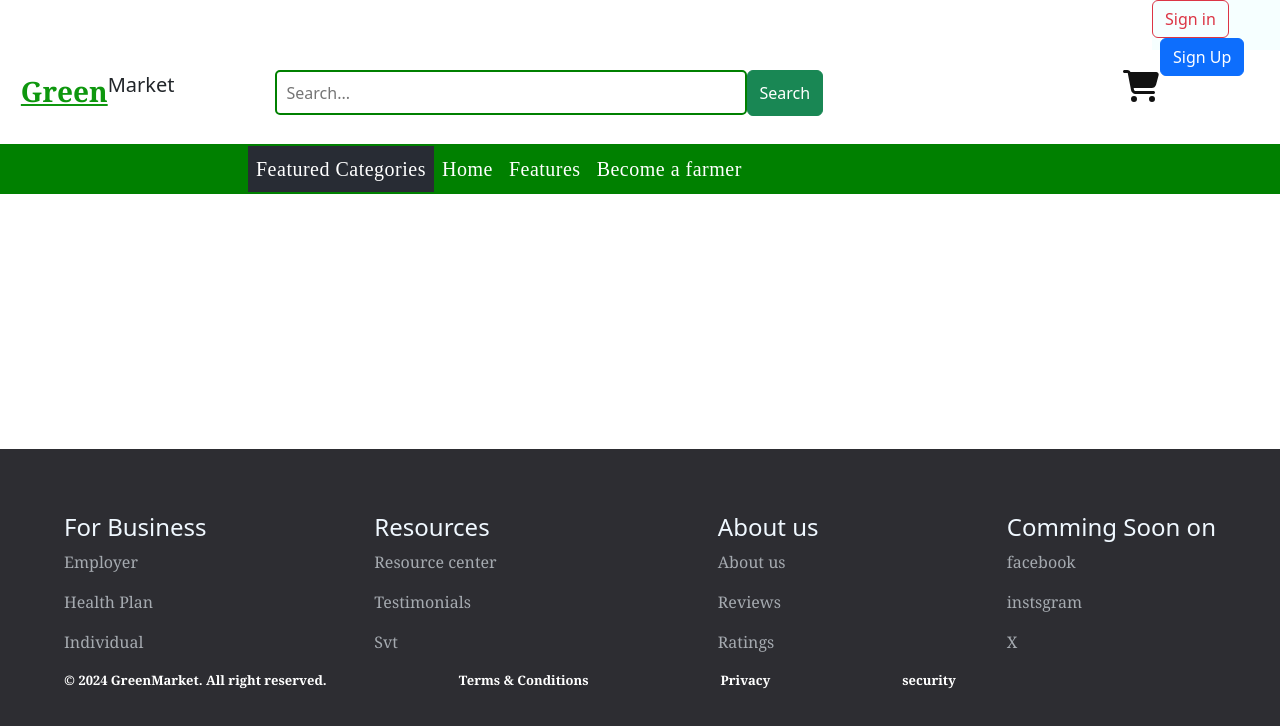
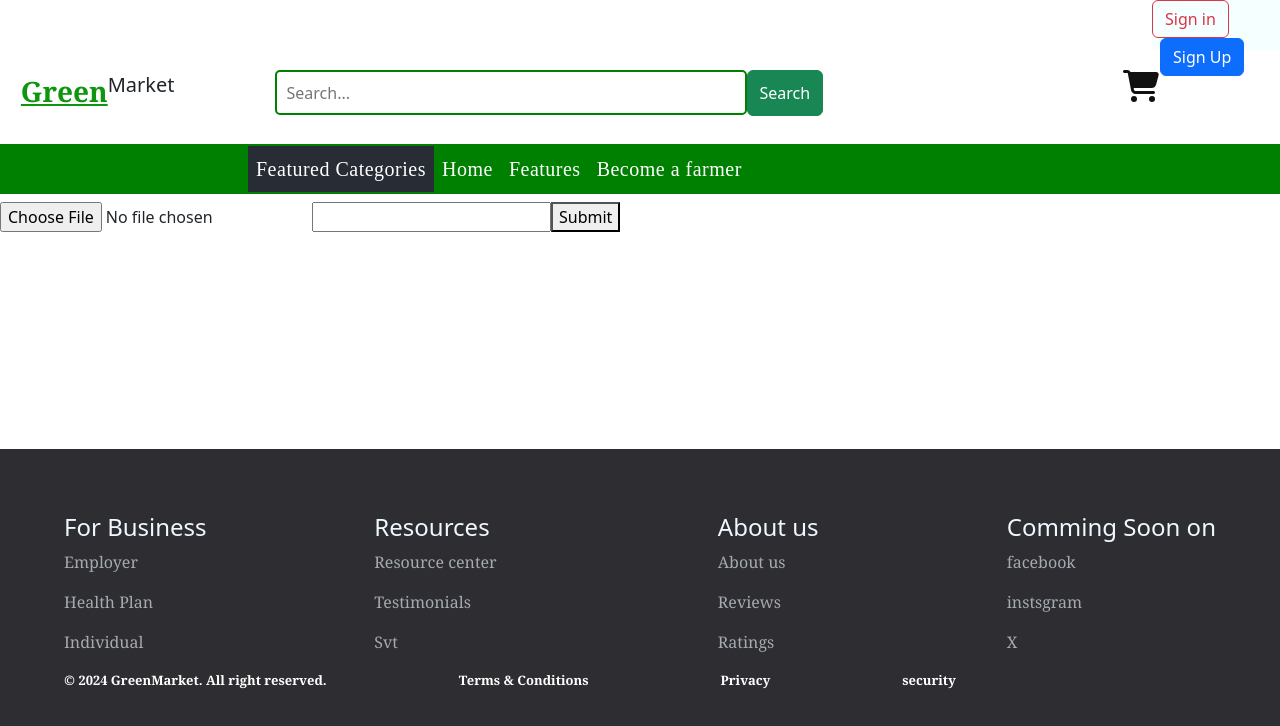
Before and after one commit to stanleywanjau/Green-market-frontend, a React (Create React App) app in the folder green-market/: page /profile in a window 1280 px wide. Shown: the top 726 px of the page. Built offline with nearby package versions, Linux system fonts and the light colour scheme; no server answers.

Commit message:
profile component

```diff
--- a/green-market/src/App.js
+++ b/green-market/src/App.js
@@ -10,7 +10,7 @@ import Navbar from './components/Navbar';
 import Search from './components/Search';
 import Footer from './components/Footer';
 import ProductDetails from './components/productdetails';
-import UserProfile from './components/profile';
+import Profile from './components/profile';
 import Farm from './Authetification/Farmerdetails';
 import Login from './Authetification/signin';
 import SignUp from './Authetification/signup';
@@ -116,6 +116,8 @@ function App() {
   <Route path='/login' element={<Login /> }/>
   <Route path='/forgot-password' element={<ForgotPassword/> }/>
   <Route path='/farmdetails' element={<Farm/> }/>
+  <Route path='/profile' element={<Profile/> }/>
+
 </Routes>
 
     <Footer />
--- a/green-market/src/components/profile.js
+++ b/green-market/src/components/profile.js
@@ -1,18 +1,48 @@
 
-import React from 'react';
 
-const UserProfile= ({ user }) => {
-  const { name, profilePicture, bio } = user;
+import React, { useState } from 'react';
+
+function Profile() {
+  const [image, setImage] = useState(null);
+  const [name, setName] = useState('');
+
+  const handleImageChange = (e) => {
+    setImage(e.target.files[0]);
+  };
+
+  const handleNameChange = (e) => {
+    setName(e.target.value);
+  };
+
+  const handleSubmit = async (e) => {
+    e.preventDefault();
+
+    // POST request to create a new user
+    if (!name) {
+      const response = await axios.post('/api/users', { image });
+      console.log(response);
+    }
+
+    // PUT request to update an existing user
+    if (name && image) {
+      const response = await axios.put(`/api/users/${name}`, { image });
+      console.log(response);
+    }
+
+    // DELETE request to delete an account
+    if (name && !image) {
+      const response = await axios.delete(`/api/users/${name}`);
+      console.log(response);
+    }
+  };
 
   return (
-    <div className="profile-component">
-      <img src={profilePicture} alt={`${name}'s profile`} className="profile-picture" />
-      <div className="profile-info">
-        <h2>{name}</h2>
-        <p className="bio">{bio}</p>
-      </div>
-    </div>
+    <form onSubmit={handleSubmit}>
+      <input type="file" onChange={handleImageChange} />
+      <input type="text" value={name} onChange={handleNameChange} />
+      <button type="submit">Submit</button>
+    </form>
   );
-};
+}
 
-export default UserProfile;
+export default Profile;
--- /dev/null
+++ b/package.json
@@ -0,0 +1,5 @@
+{
+  "dependencies": {
+    "axios": "^1.6.7"
+  }
+}
```
Also changed, not shown: 1 other file (tests, documents, lock files or other folders).
